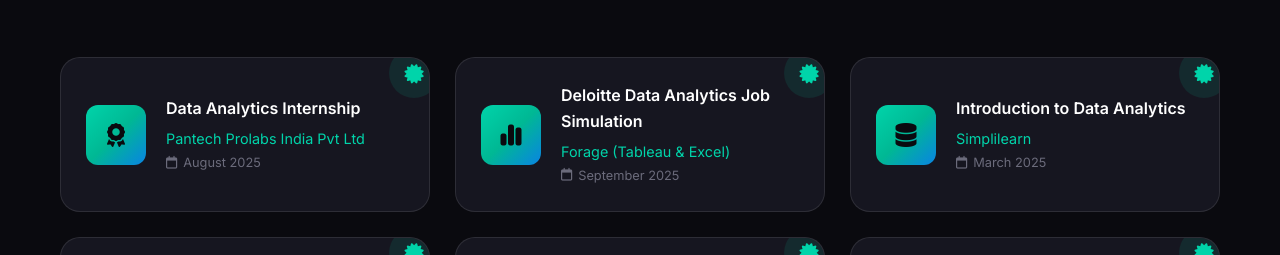
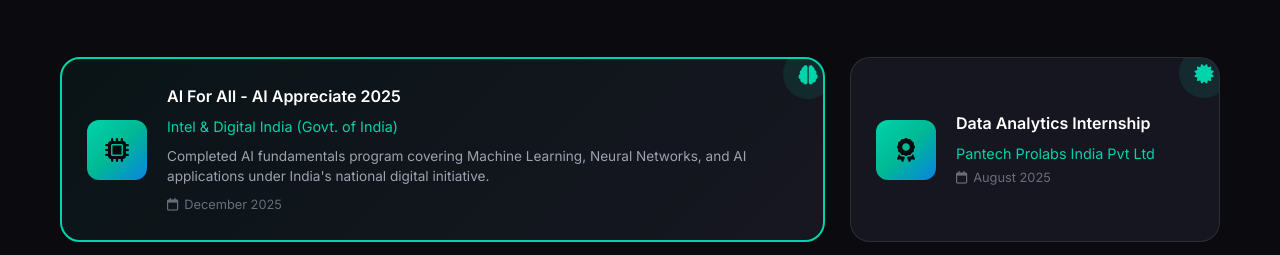
Before and after one commit to saransvrg-professional/My-Portfolio, a plain HTML site: page index.html in a window 1280 px wide. Shown: the part 6809-7064 px from the top of the page. Drawn offline with Linux system fonts and the light colour scheme.

Commit message:
Add files via upload

```diff
--- a/index.html
+++ b/index.html
@@ -594,6 +594,23 @@
                 <h2 class="section-title">Certifications</h2>
             </div>
             <div class="cert-grid">
+                <!-- Intel AI For All -->
+                <div class="cert-card featured-cert">
+                    <div class="cert-icon">
+                        <i class="fas fa-microchip"></i>
+                    </div>
+                    <div class="cert-content">
+                        <h3>AI For All - AI Appreciate 2025</h3>
+                        <p class="cert-issuer">Intel & Digital India (Govt. of India)</p>
+                        <p class="cert-description">Completed AI fundamentals program covering Machine Learning, Neural
+                            Networks, and AI applications under India's national digital initiative.</p>
+                        <p class="cert-date"><i class="far fa-calendar"></i> December 2025</p>
+                    </div>
+                    <div class="cert-badge">
+                        <i class="fas fa-brain"></i>
+                    </div>
+                </div>
+
                 <div class="cert-card">
                     <div class="cert-icon">
                         <i class="fas fa-award"></i>
--- a/styles.css
+++ b/styles.css
@@ -1202,6 +1202,20 @@
     justify-content: center;
     font-size: 1.2rem;
     color: var(--accent-primary);
+}
+
+/* Featured Certification */
+.cert-card.featured-cert {
+    grid-column: span 2;
+    border: 2px solid var(--accent-primary);
+    background: linear-gradient(135deg, rgba(0, 212, 170, 0.05), var(--bg-card));
+}
+
+.cert-description {
+    font-size: 0.85rem;
+    color: var(--text-secondary);
+    margin: 8px 0;
+    line-height: 1.5;
 }
 
 /* ===== Education Section ===== */
```
